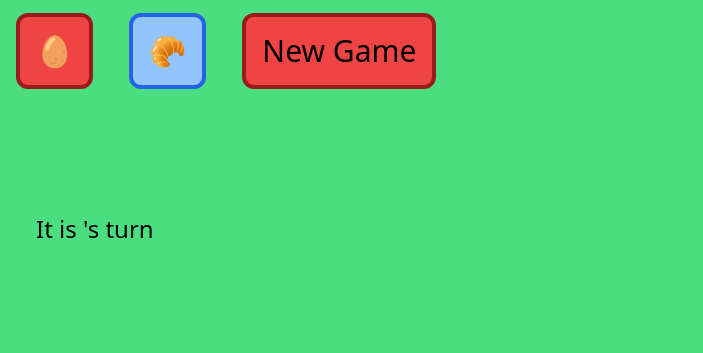
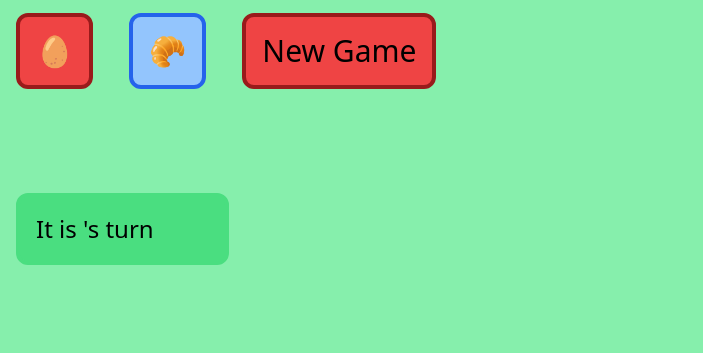
Before and after one commit to CoolCodingDude9787/tic_tac_toe_game, a plain HTML site: page index.html in a window 1280 px wide. Shown: the part 447-800 px from the top of the page, without its empty margins (0-703 px from the left). Drawn offline with nearby package versions, Linux system fonts and the light colour scheme.

Commit message:
changed background color

```diff
--- a/index.html
+++ b/index.html
@@ -7,7 +7,7 @@
     <meta name="viewport" content="width=device-width, initial-scale=1.0">
     <title>Tic Tac Toe</title>
 </head>
-<body class="bg-green-400">
+<body class="bg-green-300">
   <div id="board">
     <div id="row_one" class="flex">
        <div id="box1" class="text-center w-1/6 p-10 text-6xl border-4 border-blue-500">🖥️</div>
```
Also changed, not shown: 1 other file.
